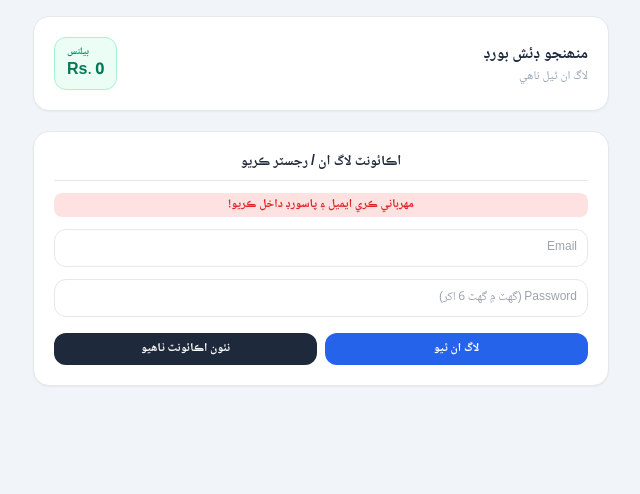
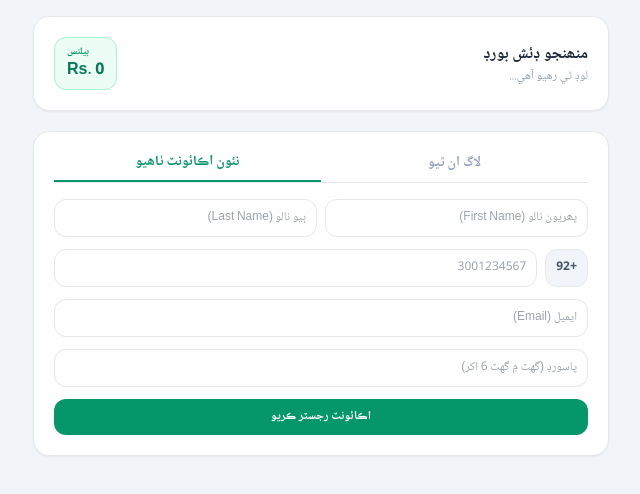
Before and after one commit to baloch103/map, a plain HTML site: page index.html in a window 1280 px wide. Both pictures are taken after a click on the button "نئون اڪائونٽ ٺاهيو". Shown: the whole page, without its empty margins (319-959 px from the left). Drawn offline with nearby package versions, Linux system fonts and the light colour scheme.

Commit message:
Update index.html

```diff
--- a/index.html
+++ b/index.html
@@ -13,10 +13,10 @@
 
     <div class="max-w-xl mx-auto space-y-5">
 
-        <!-- Header -->
+        <!-- User Header -->
         <header class="bg-white p-5 rounded-2xl border shadow-sm flex justify-between items-center">
             <div>
-                <h1 class="font-bold text-slate-800">منھنجو ڊئش بورڊ</h1>
+                <h1 id="user-display-name" class="font-bold text-slate-800">منھنجو ڊئش بورڊ</h1>
                 <p id="user-email" class="text-xs text-slate-400 mt-0.5">لوڊ ٿي رهيو آهي...</p>
                 <button id="logout-btn" onclick="logout()" class="hidden text-[11px] text-red-500 font-bold mt-1 hover:underline">لاگ آئوٽ ٿيو</button>
             </div>
@@ -27,20 +27,42 @@
         </header>
 
         <!-- Auth Block -->
-        <div id="auth-block" class="bg-white p-5 rounded-2xl border shadow-sm space-y-3">
-            <h2 class="font-bold text-center text-sm border-b pb-2">اڪائونٽ لاگ ان / رجسٽر ڪريو</h2>
-            <p id="msg-box" class="text-center text-xs font-bold hidden py-1 rounded-lg"></p>
+        <div id="auth-block" class="bg-white p-5 rounded-2xl border shadow-sm space-y-4">
+            <!-- Tabs -->
+            <div class="flex border-b text-sm font-bold text-center">
+                <button id="tab-login-btn" onclick="switchTab('login')" class="w-1/2 pb-2 border-b-2 border-blue-600 text-blue-600">لاگ ان ٿيو</button>
+                <button id="tab-signup-btn" onclick="switchTab('signup')" class="w-1/2 pb-2 text-slate-400">نئون اڪائونٽ ٺاهيو</button>
+            </div>
 
-            <input type="email" id="login-email" placeholder="Email" class="w-full border p-2.5 rounded-xl text-xs outline-none">
-            <input type="password" id="login-pass" placeholder="Password (گهٽ ۾ گهٽ 6 اکر)" class="w-full border p-2.5 rounded-xl text-xs outline-none">
+            <p id="msg-box" class="text-center text-xs font-bold hidden py-2 rounded-lg"></p>
 
-            <div class="flex gap-2 pt-1">
-                <button onclick="login()" class="w-1/2 bg-blue-600 text-white font-bold py-2 rounded-xl text-xs">لاگ ان ٿيو</button>
-                <button onclick="signup()" class="w-1/2 bg-slate-800 text-white font-bold py-2 rounded-xl text-xs">نئون اڪائونٽ ٺاهيو</button>
-            </div>
+            <!-- Login Form -->
+            <form id="login-form" onsubmit="event.preventDefault(); login();" class="space-y-3">
+                <input type="email" id="login-email" placeholder="ايميل (Email)" required class="w-full border p-2.5 rounded-xl text-xs outline-none focus:border-blue-500">
+                <input type="password" id="login-pass" placeholder="پاسورڊ (Password)" required class="w-full border p-2.5 rounded-xl text-xs outline-none focus:border-blue-500">
+                <button type="submit" class="w-full bg-blue-600 text-white font-bold py-2.5 rounded-xl text-xs hover:bg-blue-700 transition">لاگ ان ٿيو</button>
+            </form>
+
+            <!-- Signup Form -->
+            <form id="signup-form" onsubmit="event.preventDefault(); signup();" class="space-y-3 hidden">
+                <div class="flex gap-2">
+                    <input type="text" id="reg-fname" placeholder="پھريون نالو (First Name)" required class="w-1/2 border p-2.5 rounded-xl text-xs outline-none">
+                    <input type="text" id="reg-lname" placeholder="ٻيو نالو (Last Name)" required class="w-1/2 border p-2.5 rounded-xl text-xs outline-none">
+                </div>
+
+                <div class="flex gap-2 dir-ltr">
+                    <span class="bg-slate-100 border p-2.5 rounded-xl text-xs text-slate-600 font-bold flex items-center">+92</span>
+                    <input type="tel" id="reg-phone" placeholder="3001234567" required class="w-full border p-2.5 rounded-xl text-xs outline-none text-right">
+                </div>
+
+                <input type="email" id="reg-email" placeholder="ايميل (Email)" required class="w-full border p-2.5 rounded-xl text-xs outline-none">
+                <input type="password" id="reg-pass" placeholder="پاسورڊ (گهٽ ۾ گهٽ 6 اکر)" required minlength="6" class="w-full border p-2.5 rounded-xl text-xs outline-none">
+
+                <button type="submit" class="w-full bg-emerald-600 text-white font-bold py-2.5 rounded-xl text-xs hover:bg-emerald-700 transition">اڪائونٽ رجسٽر ڪريو</button>
+            </form>
         </div>
 
-        <!-- Tasks Section -->
+        <!-- Dynamic User Tasks Section -->
         <div id="tasks-container" class="hidden space-y-4">
             <h2 class="font-bold text-sm text-slate-700 flex items-center gap-2">
                 <span class="w-2.5 h-2.5 bg-emerald-500 rounded-full"></span> توھان ڏانھن موڪليل نوان ٽاسڪ
@@ -52,22 +74,35 @@
 
     <script>
     const SUPABASE_URL = 'https://hhywazbkgalioqqpuhyz.supabase.co';
-    const SUPABASE_ANON_KEY = 'eyJhbGciOiJIUzI1NiIsInR5cCI6IkpXVCJ9.eyJpc3MiOiJzdXBhYmFzZSIsInJlZiI6ImhoeXdhemJrZ2FsaW9xcXB1aHl6Iiwicm9sZSI6ImFub24iLCJpYXQiOjE3ODgxNDkyNDAsImV4cCI6MjEwMzcyNTI0MH0.p4XMhb5rDPRp76sh6muWFi8oWU0hzkjKqUu_IZJFMTo';
+    const SUPABASE_ANON_KEY = 'eyJhbGciOiJIUzI1NiIsInR5cCI6IkpXVCJ9.eyJpc3MiOiJzdXBhYmFzZSIsInJlZiI6ImhoeXdhemJrZ2FsaW9xcXB1aHl6Iiwicm9sZSI6ImFub24iLCJpYXQiOjE3ODgxNDkyNDAsImV4cCI6MjEwMzcyNTI0MH0.yHHUaGrOn8gKy_1kgujNXupqziJZmQalVIS0F9AU0sY';
     const _supabase = supabase.createClient(SUPABASE_URL, SUPABASE_ANON_KEY);
 
     let currentUser = null;
 
+    function switchTab(type) {
+        if(type === 'login') {
+            document.getElementById('login-form').classList.remove('hidden');
+            document.getElementById('signup-form').classList.add('hidden');
+            document.getElementById('tab-login-btn').className = "w-1/2 pb-2 border-b-2 border-blue-600 text-blue-600 font-bold";
+            document.getElementById('tab-signup-btn').className = "w-1/2 pb-2 text-slate-400 font-bold";
+        } else {
+            document.getElementById('signup-form').classList.remove('hidden');
+            document.getElementById('login-form').classList.add('hidden');
+            document.getElementById('tab-signup-btn').className = "w-1/2 pb-2 border-b-2 border-emerald-600 text-emerald-600 font-bold";
+            document.getElementById('tab-login-btn').className = "w-1/2 pb-2 text-slate-400 font-bold";
+        }
+    }
+
     function showMsg(msg, isError = true) {
         const box = document.getElementById('msg-box');
         box.innerText = msg;
-        box.classList.remove('hidden', 'bg-red-100', 'text-red-600', 'bg-green-100', 'text-green-600');
-        box.classList.add(isError ? 'bg-red-100' : 'bg-green-100', isError ? 'text-red-600' : 'text-green-600');
+        box.classList.remove('hidden', 'bg-red-100', 'text-red-600', 'bg-emerald-100', 'text-emerald-600');
+        box.classList.add(isError ? 'bg-red-100' : 'bg-emerald-100', isError ? 'text-red-600' : 'text-emerald-600');
     }
 
     async function login() {
         const email = document.getElementById('login-email').value.trim();
         const password = document.getElementById('login-pass').value.trim();
-        if(!email || !password) return showMsg('مهرباني ڪري ايميل ۽ پاسورڊ داخل ڪريو!');
 
         showMsg('لاگ ان ٿي رهيو آهي...', false);
         const { data, error } = await _supabase.auth.signInWithPassword({ email, password });
@@ -80,17 +115,31 @@
     }
 
     async function signup() {
-        const email = document.getElementById('login-email').value.trim();
-        const password = document.getElementById('login-pass').value.trim();
-        if(!email || !password) return showMsg('مهرباني ڪري ايميل ۽ پاسورڊ داخل ڪريو!');
+        const fname = document.getElementById('reg-fname').value.trim();
+        const lname = document.getElementById('reg-lname').value.trim();
+        const phone = '+92' + document.getElementById('reg-phone').value.trim();
+        const email = document.getElementById('reg-email').value.trim();
+        const password = document.getElementById('reg-pass').value.trim();
 
-        showMsg('اڪائونٽ ٺهي رهيو آهي...', false);
-        const { data, error } = await _supabase.auth.signUp({ email, password });
+        showMsg('اڪائونٽ تيار ٿي رهيو آهي...', false);
+
+        const { data, error } = await _supabase.auth.signUp({
+            email,
+            password,
+            options: {
+                data: { first_name: fname, last_name: lname, phone: phone }
+            }
+        });
 
         if (error) {
             showMsg(error.message, true);
-        } else {
+        } else if (data.user) {
+            // Insert profile details
+            await _supabase.from('profiles').upsert([
+                { id: data.user.id, email: email, first_name: fname, last_name: lname, phone: phone, balance: 0, is_admin: false }
+            ]);
             showMsg('اڪائونٽ ڪاميابي سان ٺهي ويو! هاڻي لاگ ان ٿيو.', false);
+            switchTab('login');
         }
     }
 
@@ -109,11 +158,15 @@
             document.getElementById('user-email').innerText = user.email;
 
             const { data: profile } = await _supabase.from('profiles').select('*').eq('id', user.id).maybeSingle();
-            if (profile) document.getElementById('user-balance').innerText = `Rs. ${profile.balance || 0}`;
+
+            if (profile) {
+                if(profile.first_name) {
+                    document.getElementById('user-display-name').innerText = `${profile.first_name} ${profile.last_name || ''}`;
+                }
+                document.getElementById('user-balance').innerText = `Rs. ${profile.balance || 0}`;
+            }
 
             loadAssignedTasks();
-        } else {
-            document.getElementById('user-email').innerText = 'لاگ ان ٿيل ناهي';
         }
     }
 
```
